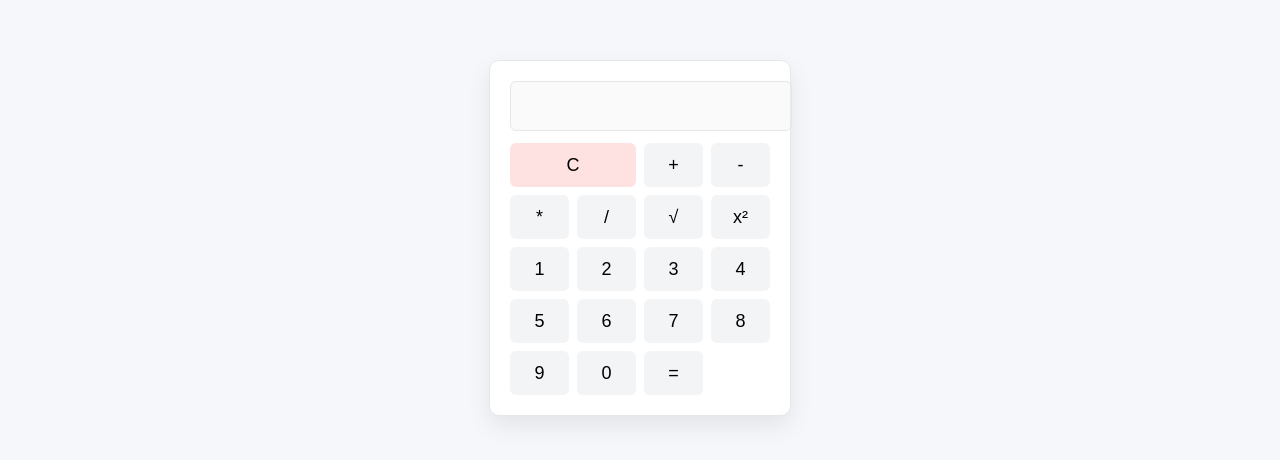
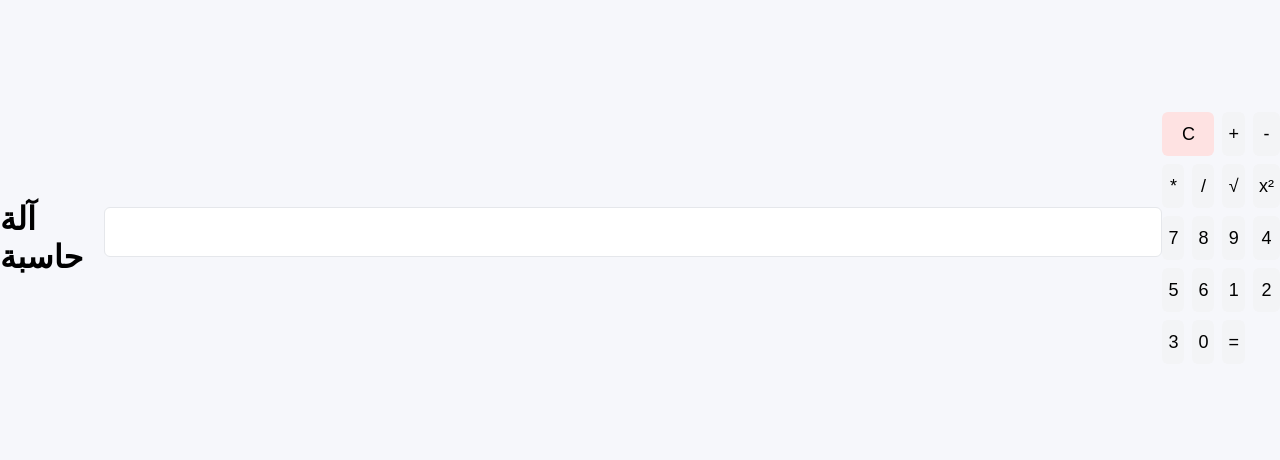
Before and after one commit to lsah62431/calculator-devops, a website: page docs/index.html in a window 1280 px wide. Shown: the part 162-622 px from the top of the page. Drawn offline with Linux system fonts and the light colour scheme.

Commit message:
Update index.html

```diff
--- a/docs/index.html
+++ b/docs/index.html
@@ -1,34 +1,41 @@
 <!DOCTYPE html>
-<html lang="en">
+<html lang="ar">
 <head>
   <meta charset="UTF-8">
-  <title>آلة حاسبة بسيطة</title>
+  <meta name="viewport" content="width=device-width, initial-scale=1.0">
+  <title>آلة حاسبة</title>
   <link rel="stylesheet" href="style.css">
 </head>
 <body>
-  <div class="calculator">
-    <input type="text" id="display" disabled>
+
+  <h1>آلة حاسبة</h1>
+  <input type="text" id="display" readonly>
+
   <div class="buttons">
-      <button onclick="clearDisplay()">C</button>
+    <button class="red" onclick="clearDisplay()">C</button>
     <button onclick="append('+')">+</button>
     <button onclick="append('-')">-</button>
     <button onclick="append('*')">*</button>
+
     <button onclick="append('/')">/</button>
     <button onclick="append('√')">√</button>
     <button onclick="append('^2')">x²</button>
+    <button onclick="append('7')">7</button>
+
+    <button onclick="append('8')">8</button>
+    <button onclick="append('9')">9</button>
+    <button onclick="append('4')">4</button>
+
+    <button onclick="append('5')">5</button>
+    <button onclick="append('6')">6</button>
     <button onclick="append('1')">1</button>
+
     <button onclick="append('2')">2</button>
     <button onclick="append('3')">3</button>
-      <button onclick="append('4')">4</button>
-      <button onclick="append('5')">5</button>
-      <button onclick="append('6')">6</button>
-      <button onclick="append('7')">7</button>
-      <button onclick="append('8')">8</button>
-      <button onclick="append('9')">9</button>
     <button onclick="append('0')">0</button>
     <button onclick="calculate()">=</button>
   </div>
-  </div>
+
   <script src="script.js"></script>
 </body>
 </html>
```
Lines whose indentation alone changed are shown as unchanged.
